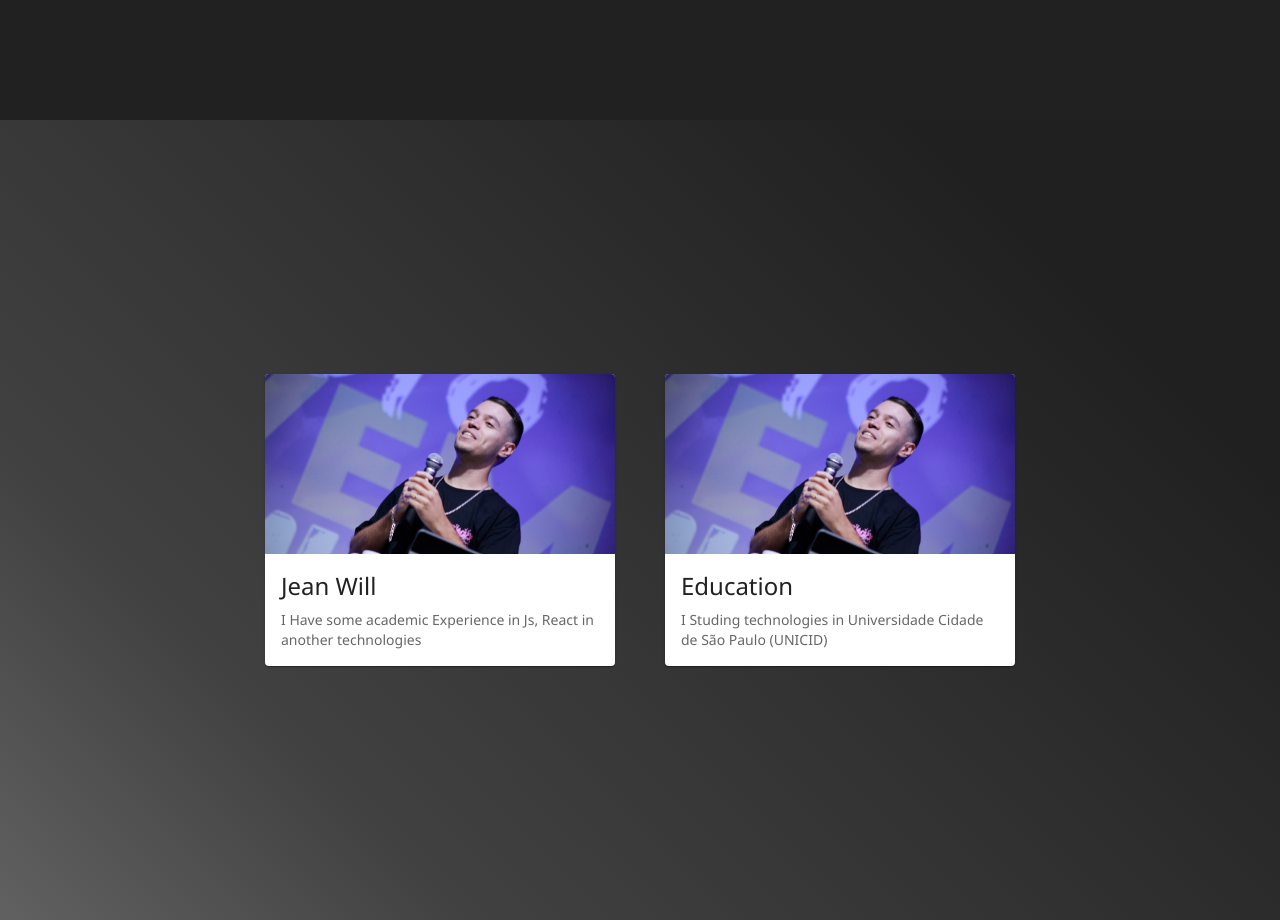
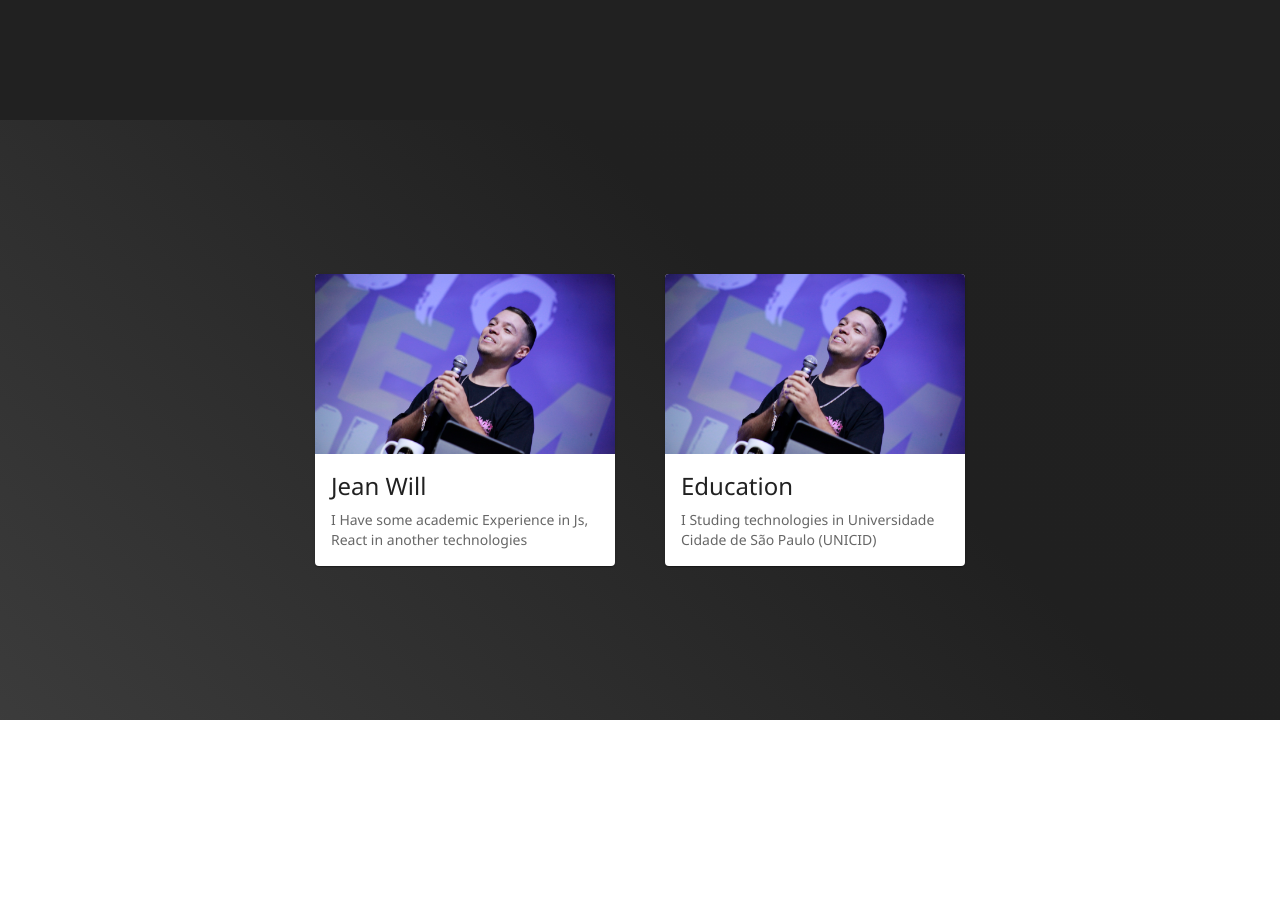
Before and after one commit to Jean-Will/my-portfolio, a React (Vite) app: page / in a window 1280 px wide. Shown: the part 680-1600 px from the top of the page. After the commit the page ends 1400 px from the top, so only its background shows below. Built offline with nearby package versions, Linux system fonts and the light colour scheme.

Commit message:
Create links for projects , and add ico image in navigator

```diff
--- a/index.html
+++ b/index.html
@@ -2,7 +2,7 @@
 <html lang="en">
   <head>
     <meta charset="UTF-8" />
-    <link rel="icon" type="image/svg+xml" href="/vite.svg" />
+    <link rel="icon" type="image/ico" href="./src/assets/Images/header2.ico" />
     <meta name="viewport" content="initial-scale=1, width=device-width" />
 
     <title>Jean Will</title>
--- a/src/Components/NavBar/NavBar.tsx
+++ b/src/Components/NavBar/NavBar.tsx
@@ -1,4 +1,5 @@
-import { AppBar, Toolbar, MenuItem, styled } from "@mui/material"
+import { AppBar, Toolbar, MenuItem, styled , List , ListItem , ClickAwayListener} from "@mui/material"
+import { useState } from "react";
 
 
 const NavBar= () => {
@@ -11,6 +12,16 @@ const NavBar= () => {
 
       }));
 
+      const [showProjects,setShowProjects] = useState(false);
+
+      const toggleProjects = () => {
+        setShowProjects(!showProjects);
+      };
+
+      const handleClickAway = () => {
+        setShowProjects(false)
+      };
+
 
     return (
       <>
@@ -18,7 +29,18 @@ const NavBar= () => {
         <StyledtToolBar>
         <MenuItem component="a" href="https://github.com/Jean-Will"> GITHUB </MenuItem>
         <MenuItem component="a" href="https://www.linkedin.com/in/jean-will-webdeveloper/">LINKEDIN </MenuItem>
-        <MenuItem >PROJECTS </MenuItem>
+        <ClickAwayListener onClickAway={handleClickAway}>
+            <MenuItem onClick={toggleProjects}>PROJECTS</MenuItem>
+          </ClickAwayListener>
+          {showProjects && (
+            <List style={{ position: "absolute", top: "100%", right: 0, maxWidth: "300px", zIndex: 1, opacity: 1, transition: "opacity 0.3s" }}>
+              <ListItem button component="a" href="https://sysbanking-angular.netlify.app/">1º Proj. Angular.js</ListItem>
+              <ListItem button component="a" href="https://retirement-react-js.netlify.app/">Logic in js</ListItem>
+              <ListItem button component="a" href="https://smartcalculator-js.netlify.app/">1ª Calc in Js</ListItem>
+              <ListItem button component="a" href="https://forms-javascript.netlify.app/">1ªForm in Js</ListItem>
+            </List>
+          )}
+
         </StyledtToolBar>
 
       </AppBar>
--- a/src/Pages/Home/Sections/About/About.css
+++ b/src/Pages/Home/Sections/About/About.css
@@ -2,10 +2,11 @@
     display: flex;
     justify-content: center;
     align-items: center;
-    height: 100vh;
+    height: 75vh;
     gap: 50px;
     margin-top: 0px;
-    background: linear-gradient(45deg,#bbbbbb , #aaaaaa, #969595, #414141 ,#202020 , #212121);
+    margin-bottom: 0px;
+    background: linear-gradient(45deg, #aaaaaa, #969595, #414141 ,#202020 , #212121);
     background-size: 300% 300%;
     animation: gradientAnimation 15s  ease infinite ;
   }
--- a/src/Pages/Home/Sections/About/About.tsx
+++ b/src/Pages/Home/Sections/About/About.tsx
@@ -1,14 +1,24 @@
-import { Typography, Card, CardActionArea, CardMedia, CardContent } from "@mui/material";
+import { Typography, Card, CardActionArea, CardMedia, CardContent , styled } from "@mui/material";
 import Avatar from "../../../../assets/Images/avatar.jpg";
 import "./About.css";
 
 const About = () => {
+
+  const StyledAbout = styled("div")(({ theme }) => ({
+
+    [theme.breakpoints.up("xs")]: {
+
+    },
+    [theme.breakpoints.up("md")]: {},
+  }));
+
   return (
     <>
+    <StyledAbout>
       <div className="container">
         <div className="elemento card-animation">
 
-          <Card sx={{ maxWidth: 350 }}>
+          <Card sx={{ maxWidth: 300 ,  }}>
             <CardActionArea>
               <CardMedia
                 component="img"
@@ -28,7 +38,7 @@ const About = () => {
           </Card>
         </div>
         <div className="elemento card-animation">
-          <Card sx={{ maxWidth: 350, }}>
+          <Card sx={{ maxWidth: 300, }}>
             <CardActionArea>
               <CardMedia
                 component="img"
@@ -48,6 +58,7 @@ const About = () => {
           </Card>
         </div>
       </div>
+      </StyledAbout>
     </>
   );
 };
```
Also changed, not shown: 2 other files (tests, documents, lock files or other folders).
